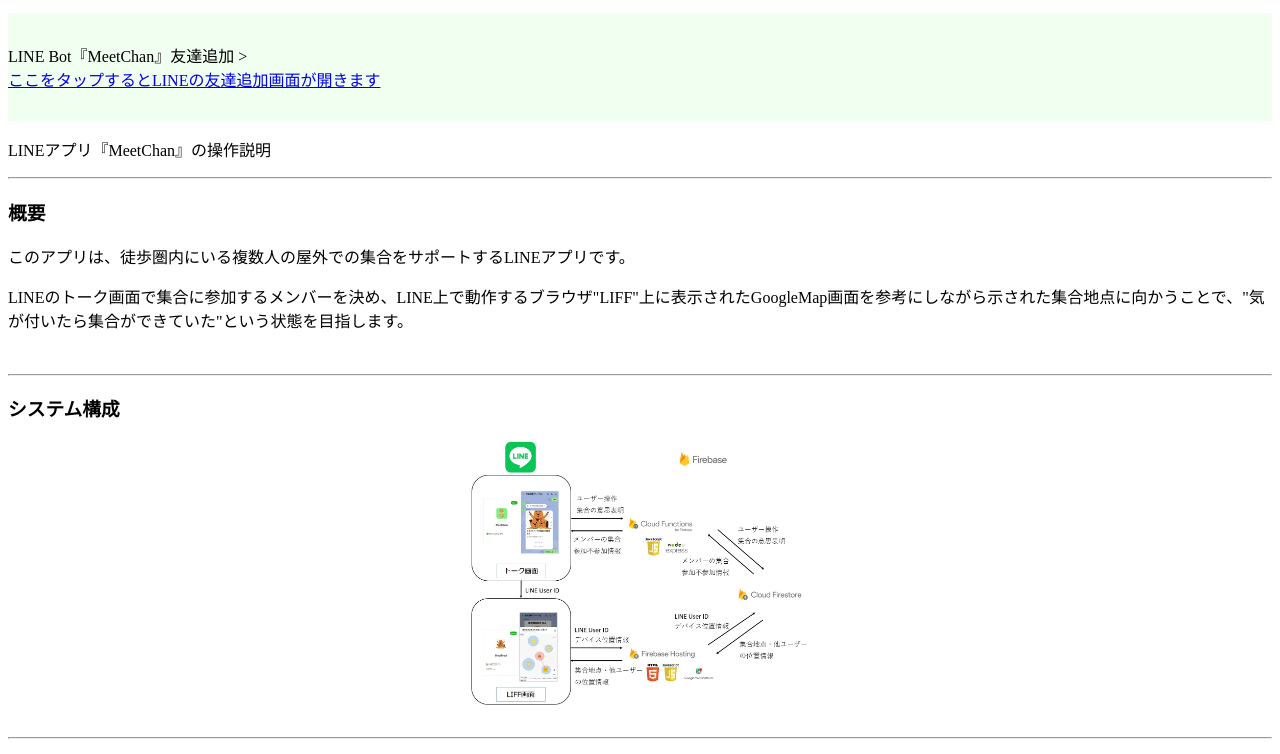
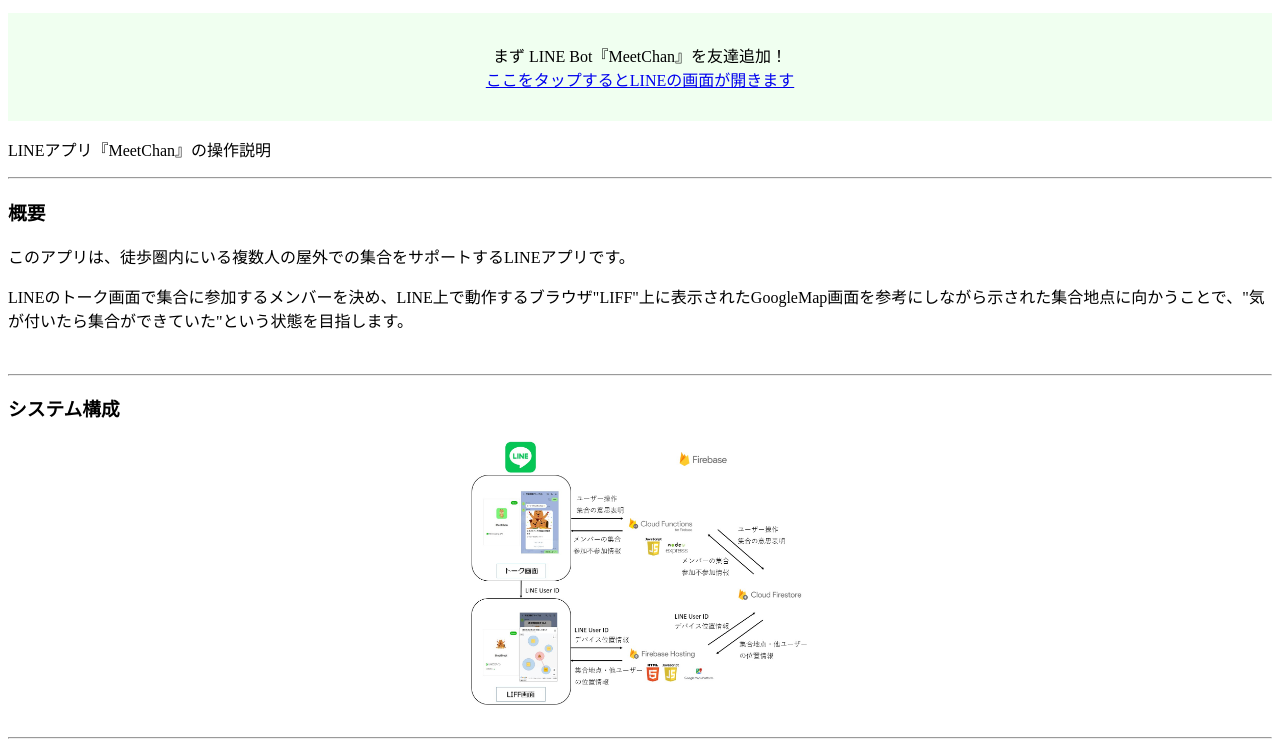
Before and after one commit to SakuLin/meetChan, a plain HTML site: page index.html in a window 1280 px wide. Shown: the part 46-800 px from the top of the page. Drawn offline with Linux system fonts and the light colour scheme.

Commit message:
LINE追加を追加

```diff
--- a/css/styles.css
+++ b/css/styles.css
@@ -11,6 +11,7 @@
 .addline {
     background-color: honeydew;
     padding: 30px 0;
+    text-align: center;
 }
 
 .caution {
--- a/index.html
+++ b/index.html
@@ -13,8 +13,8 @@
         <h1>MeetChan</h1>
 
         <div class="addline">
-            <div>LINE Bot『MeetChan』友達追加 ></div>
-            <a href="https://line.me/R/ti/p/%40415kwnug" target="_blank">ここをタップするとLINEの友達追加画面が開きます</a>
+            <div>まず LINE Bot『MeetChan』を友達追加！</div>
+            <a href="https://line.me/R/ti/p/%40415kwnug" target="_blank">ここをタップするとLINEの画面が開きます</a>
         </div>
 
 
```
